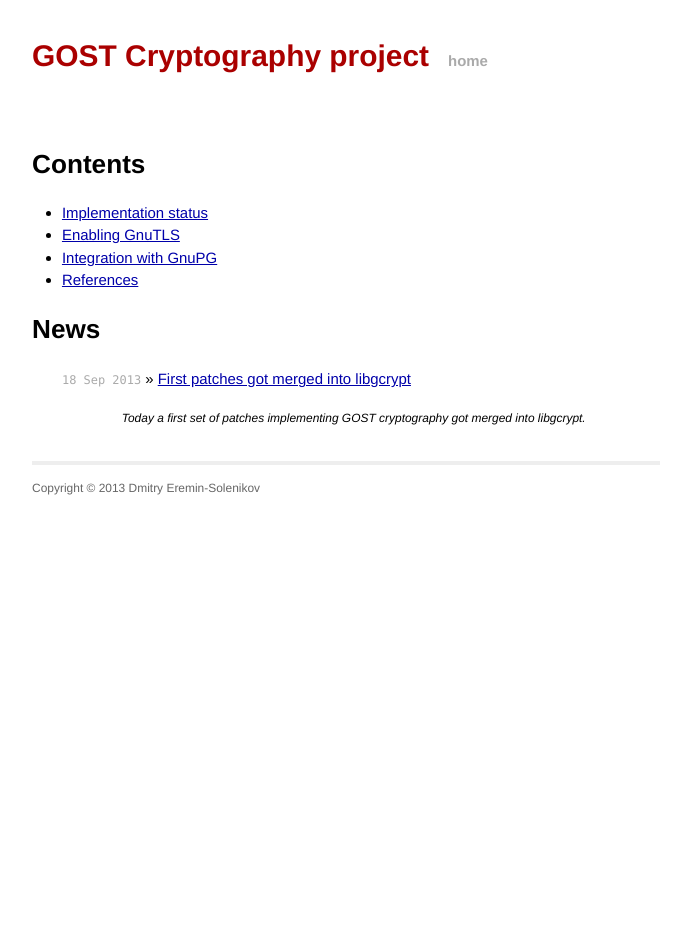
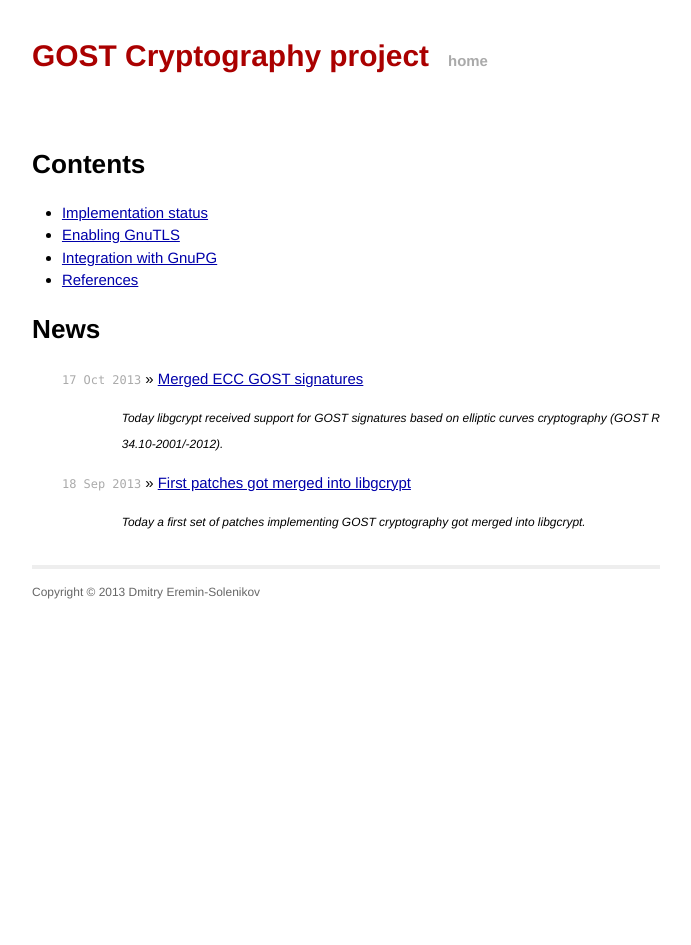
Before and after one commit to GostCrypt/gostcrypt.github.io, a Jekyll site: the page built from index.html, in a window 1280 px wide. Shown: the whole page, without its empty margins (294-985 px from the left). Built offline with Jekyll 4.4.1, drawn with Linux system fonts in a browser that asks for light colours.

Commit message:
post about signatures algorithms
Signed-off-by: Dmitry Eremin-Solenikov <dmitry_eremin@mentor.com>

```diff
--- a/_posts/2013-09-18-libgcrypt-merged-gost.markdown
+++ b/_posts/2013-09-18-libgcrypt-merged-gost.markdown
@@ -5,6 +5,6 @@
 
 Today a first set of patches implementing GOST cryptography got merged into libgcrypt.
 
-Now libgcrypt provides support for algorithms defined in GOST 28147-89, GOST R 34.10-2001/-2012,
+Now libgcrypt provides support for algorithms defined in GOST 28147-89,
 GOST R 34.11-94 and GOST R 34.11-2012. Not all modes are implemented, s-boxes are limited to ones
 defined as "for testing only". However this is the first step in the long path of GOST crypto implementation.
--- /dev/null
+++ b/_posts/2013-10-17-signatures.markdown
@@ -0,0 +1,8 @@
+---
+layout: post
+title: "Merged ECC GOST signatures"
+---
+
+Today libgcrypt received support for GOST signatures based on elliptic curves cryptography (GOST R 34.10-2001/-2012).
+
+For now there are no plans to provide support for old signatures scheme (defined in Zp).
```
